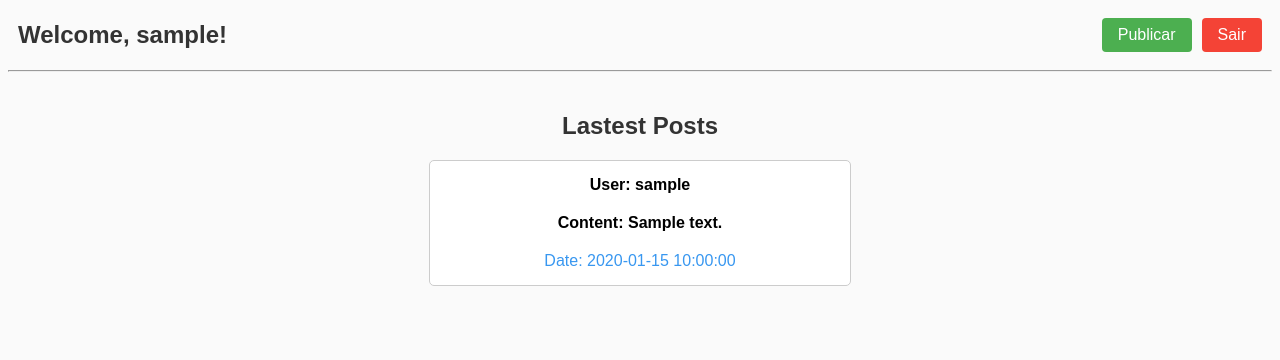
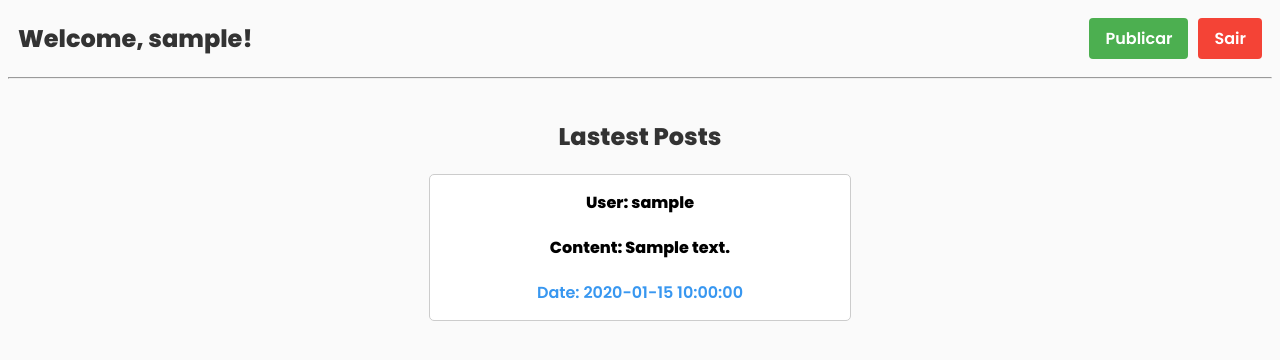
Before and after one commit to Louzindev/pawn-network, a Flask app: page /dashboard in a window 1280 px wide. Shown: the top 360 px of the page. Run offline with Flask 3, Linux system fonts and the light colour scheme; the visitor is signed in with stand-in values (Sample User, id 1); tables that the repository leaves empty or names only in its code hold one stand-in row (values such as "Sample post").

Commit message:
added new font-family (poppins)

```diff
--- a/app/static/css/style.css
+++ b/app/static/css/style.css
@@ -1,6 +1,8 @@
+@import url('https://fonts.googleapis.com/css2?family=Poppins:wght@600;800&display=swap');
+
 body {
   text-align: center;
-  font-family: Arial, sans-serif;
+  font-family: 'Poppins', sans-serif;
   background-color: #fafafa;
 }
 
```
